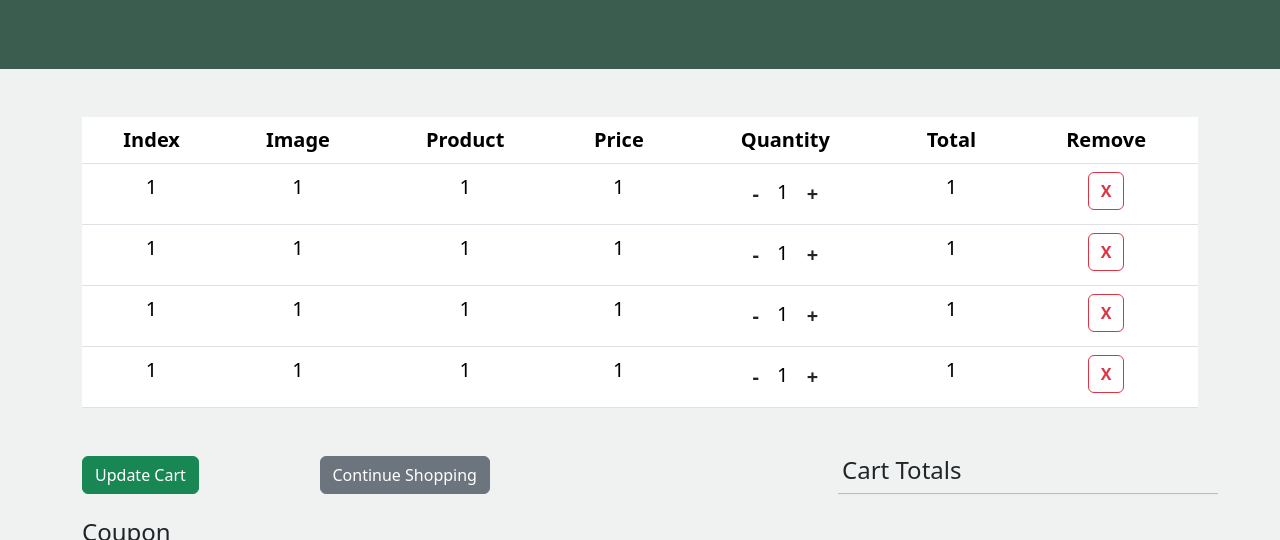
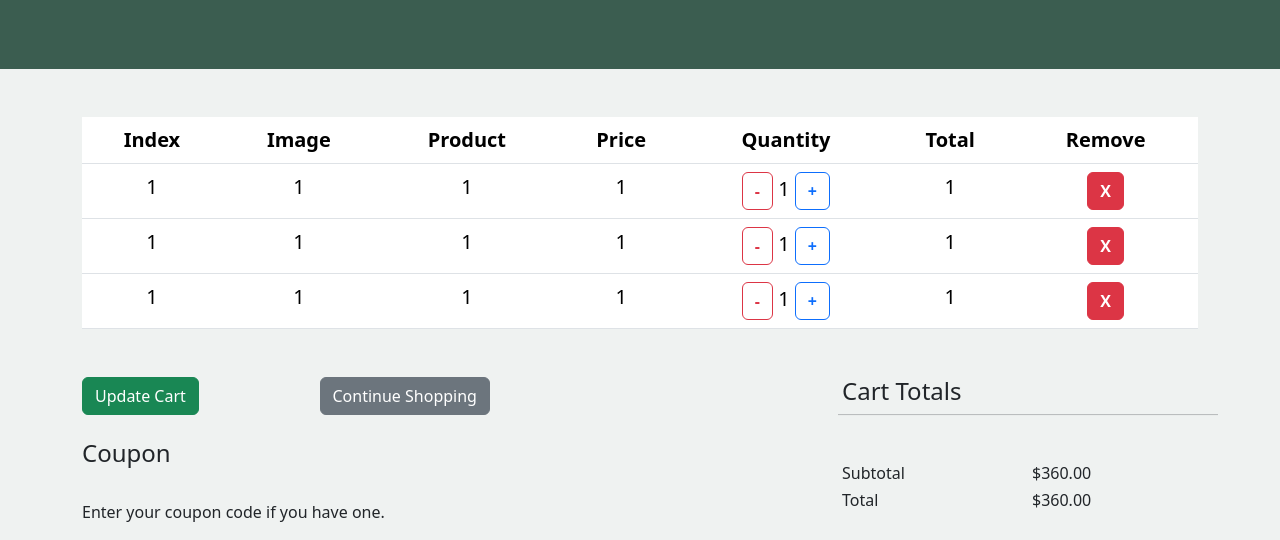
Before and after one commit to mostafasaad700/furni_Project, a plain HTML site: page cart.html in a window 1280 px wide. Shown: the part 267-807 px from the top of the page. Drawn offline with Linux system fonts and the light colour scheme.

Commit message:
Update cart.html

```diff
--- a/cart.html
+++ b/cart.html
@@ -80,13 +80,13 @@
                         <td>1</td>
                         <td>1</td>
                         <td>
-                            <button class="btn btn-black fw-bolder fs-5">-</button>
+                            <button class="btn btn-outline-danger fw-bolder fs-6 ">-</button>
                             1
-                            <button class="btn btn-black fw-bolder fs-5">+</button>
+                            <button class="btn btn-outline-primary fw-bolder fs-6">+</button>
                         </td>
                         <td>1</td>
                         <td>
-                            <button class="btn btn-outline-danger btn-m fw-bolder" id="removeBtn">X</button>
+                            <button class="btn btn-danger btn-m fw-bolder" id="removeBtn">X</button>
                         </td>
                     </tr>
                     <tr>
@@ -95,13 +95,13 @@
                         <td>1</td>
                         <td>1</td>
                         <td>
-                            <button class="btn btn-black fw-bolder fs-5">-</button>
+                            <button class="btn btn-outline-danger fw-bolder fs-6 ">-</button>
                             1
-                            <button class="btn btn-black fw-bolder fs-5">+</button>
+                            <button class="btn btn-outline-primary fw-bolder fs-6">+</button>
                         </td>
                         <td>1</td>
                         <td>
-                            <button class="btn btn-outline-danger btn-m fw-bolder" id="removeBtn">X</button>
+                            <button class="btn btn-danger btn-m fw-bolder" id="removeBtn">X</button>
                         </td>
                     </tr>
                     <tr>
@@ -110,28 +110,13 @@
                         <td>1</td>
                         <td>1</td>
                         <td>
-                            <button class="btn btn-black fw-bolder fs-5">-</button>
+                            <button class="btn btn-outline-danger fw-bolder fs-6 ">-</button>
                             1
-                            <button class="btn btn-black fw-bolder fs-5">+</button>
+                            <button class="btn btn-outline-primary fw-bolder fs-6">+</button>
                         </td>
                         <td>1</td>
                         <td>
-                            <button class="btn btn-outline-danger btn-m fw-bolder" id="removeBtn">X</button>
-                        </td>
-                    </tr>
-                    <tr>
-                        <td>1</td>
-                        <td>1</td>
-                        <td>1</td>
-                        <td>1</td>
-                        <td>
-                            <button class="btn btn-black fw-bolder fs-5">-</button>
-                            1
-                            <button class="btn btn-black fw-bolder fs-5">+</button>
-                        </td>
-                        <td>1</td>
-                        <td>
-                            <button class="btn btn-outline-danger btn-m fw-bolder" id="removeBtn">X</button>
+                            <button class="btn btn-danger btn-m fw-bolder" id="removeBtn">X</button>
                         </td>
                     </tr>
                 </tbody>
```
